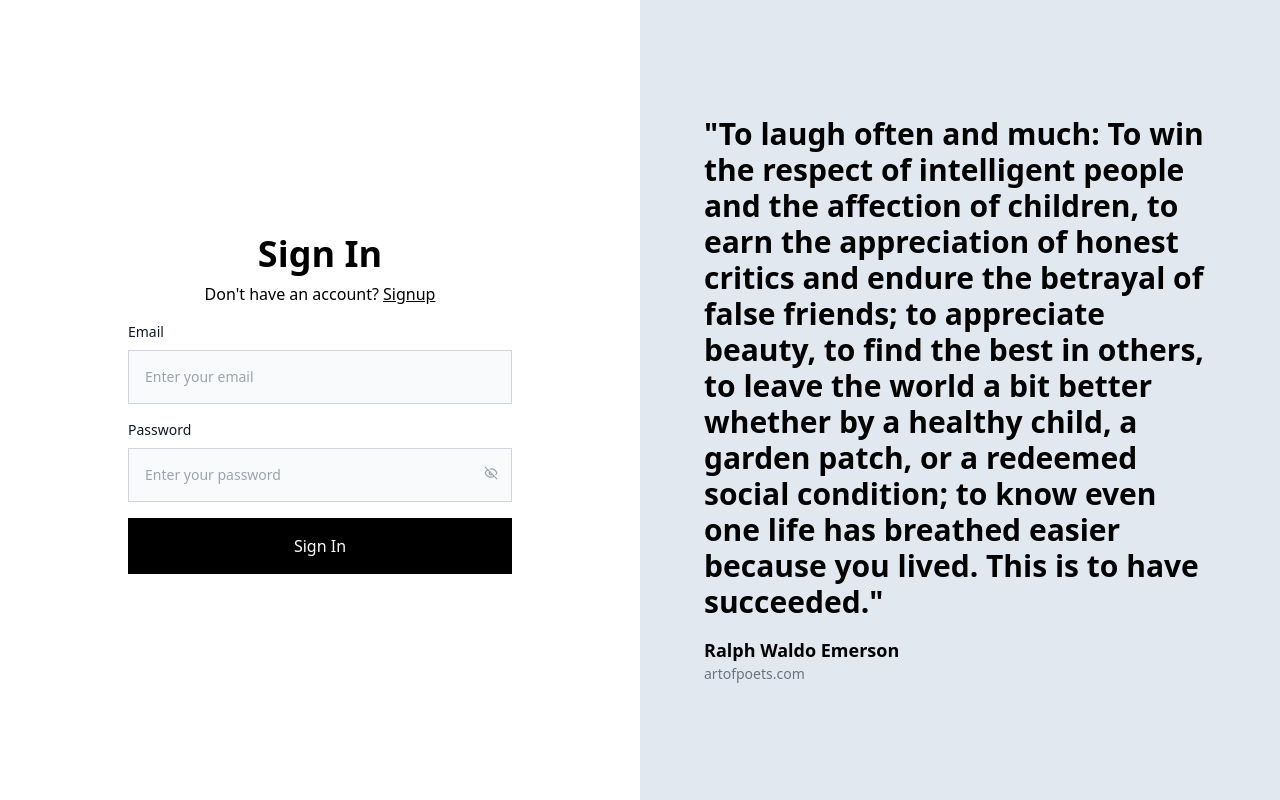
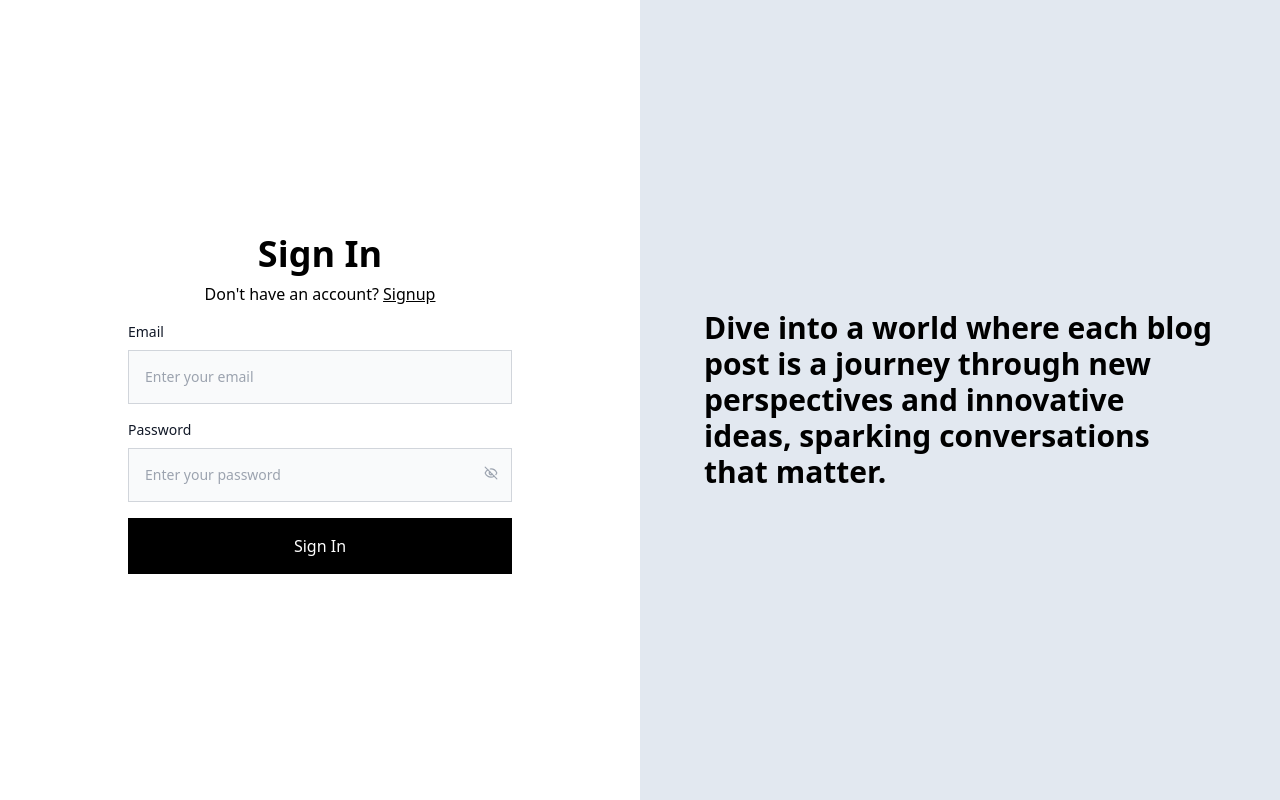
Before and after one commit to Official-Krish/BlogiAIn, a React (Vite) app in the folder frontend/: page /signin in a window 1280 px wide. Built offline with nearby package versions, Linux system fonts and the light colour scheme.

Commit message:
quote changed for login page

```diff
--- a/frontend/src/components/QuoteLogin.tsx
+++ b/frontend/src/components/QuoteLogin.tsx
@@ -3,20 +3,9 @@ export const QuoteLogin = () =>{
         <div className="flex justify-center">
             <div className="max-w-lg ">
                 <div className="text-3xl font-bold">
-                    "To laugh often and much: To win the respect of intelligent people
-                     and the affection of children, to earn the appreciation of honest
-                    critics and endure the betrayal of false friends; to appreciate
-                    beauty, to find the best in others, to leave the world a bit better
-                    whether by a healthy child, a garden patch, or a redeemed social
-                    condition; to know even one life has breathed easier because you
-                    lived. This is to have succeeded."
+                    Dive into a world where each blog post is a journey through new perspectives and innovative ideas, sparking conversations that matter.
                 </div>
-                <div className="max-w-md text-lg font-bold , mt-4">
-                  Ralph Waldo Emerson
-                </div>
-                <div className="max-w-md text-sm text-gray-500 font-medium">
-                artofpoets.com
-                </div>
+
             </div>
         </div>
 
```
